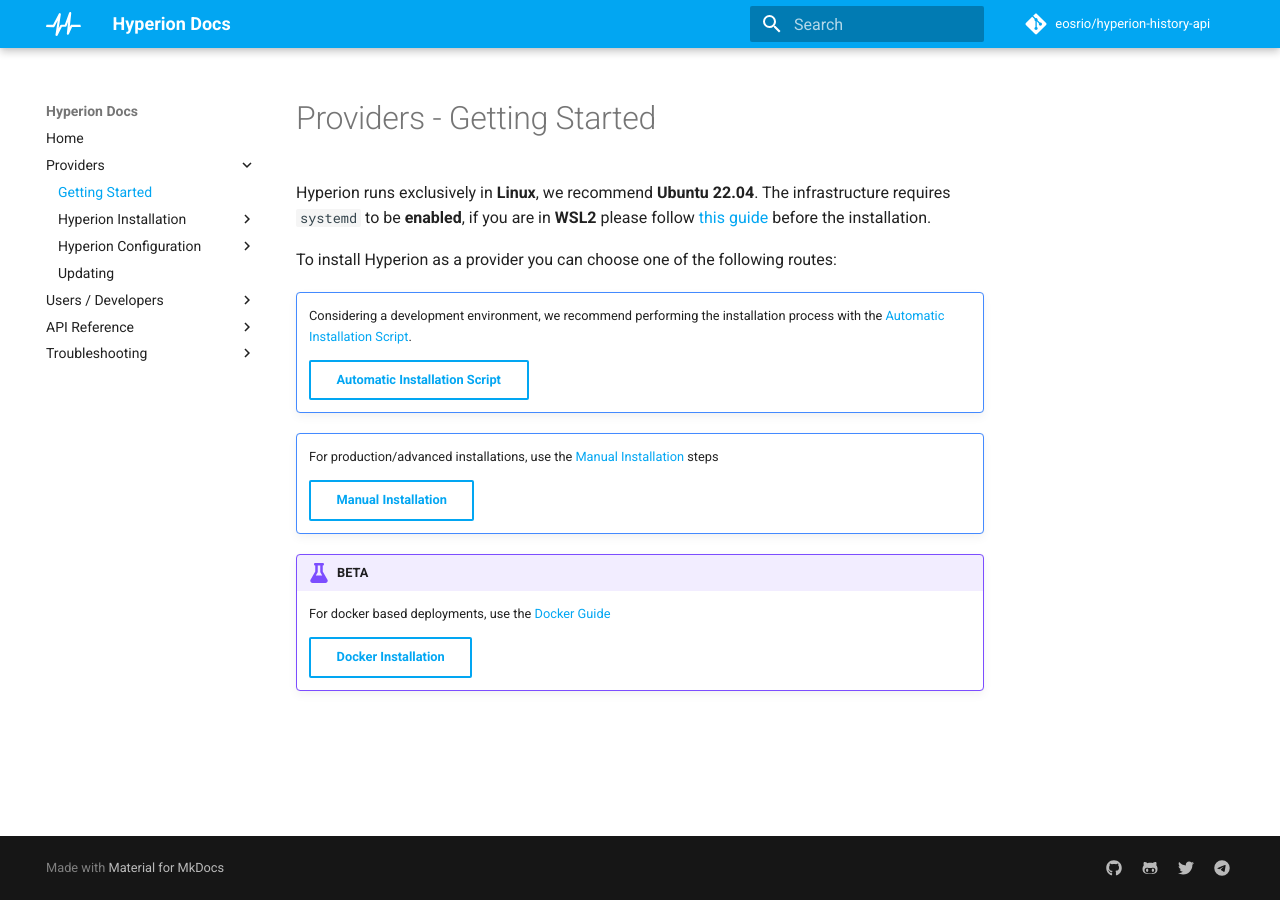
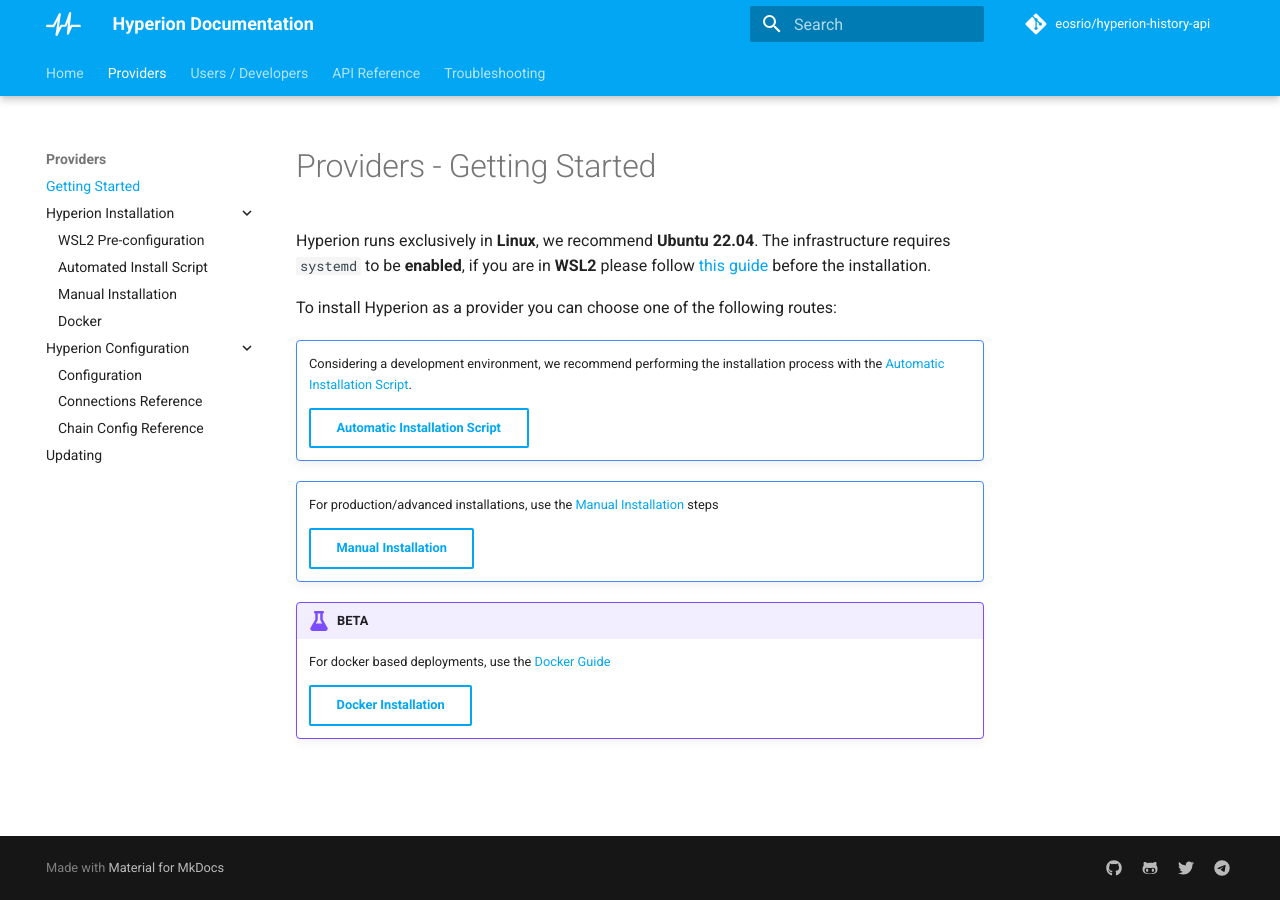
Before and after one commit to eosrio/hyperion-docs, an MkDocs documentation site: the page built from docs/providers/get-started.md, in a window 1280 px wide. Built offline with MkDocs 1.6.1 and Material for MkDocs 9.7.7, drawn with Linux system fonts in a browser that asks for light colours; comment, search, counter and statistics services are not loaded.

Commit message:
repair + item tabs on navbar navigation.tabs

```diff
--- a/mkdocs.yml
+++ b/mkdocs.yml
@@ -1,4 +1,4 @@
-site_name: Hyperion Docs
+site_name: Hyperion Documentation
 
 markdown_extensions:
   - admonition
@@ -42,6 +42,7 @@
       - v2: api/v2.md
       - v1 compatible: api/v1.md
   - Troubleshooting:
+      - Repair: help/repair.md
       - Kibana: help/kibana.md
       - RabbitMQ: help/rabbit.md
       - FAQ: help/faq.md
@@ -51,6 +52,10 @@
   name: 'material'
   features:
     - content.code.copy
+    - navigation.tabs
+    - navigation.tabs.sticky
+    - navigation.expand
+    - toc.follow
   language: en
   palette:
     primary: 'light blue'
--- a/package.json
+++ b/package.json
@@ -1,6 +1,6 @@
 {
   "name": "hyperion-docs",
-  "description": "Hyperion History Api Documentation",
+  "description": "Hyperion History API Documentation",
   "version": "1.1.0",
   "scripts": {
     "start": "python -m mkdocs serve --dev-addr=0.0.0.0:8000",
```
Also changed, not shown: docs/help/repair.md (added, +30 -0 lines).
